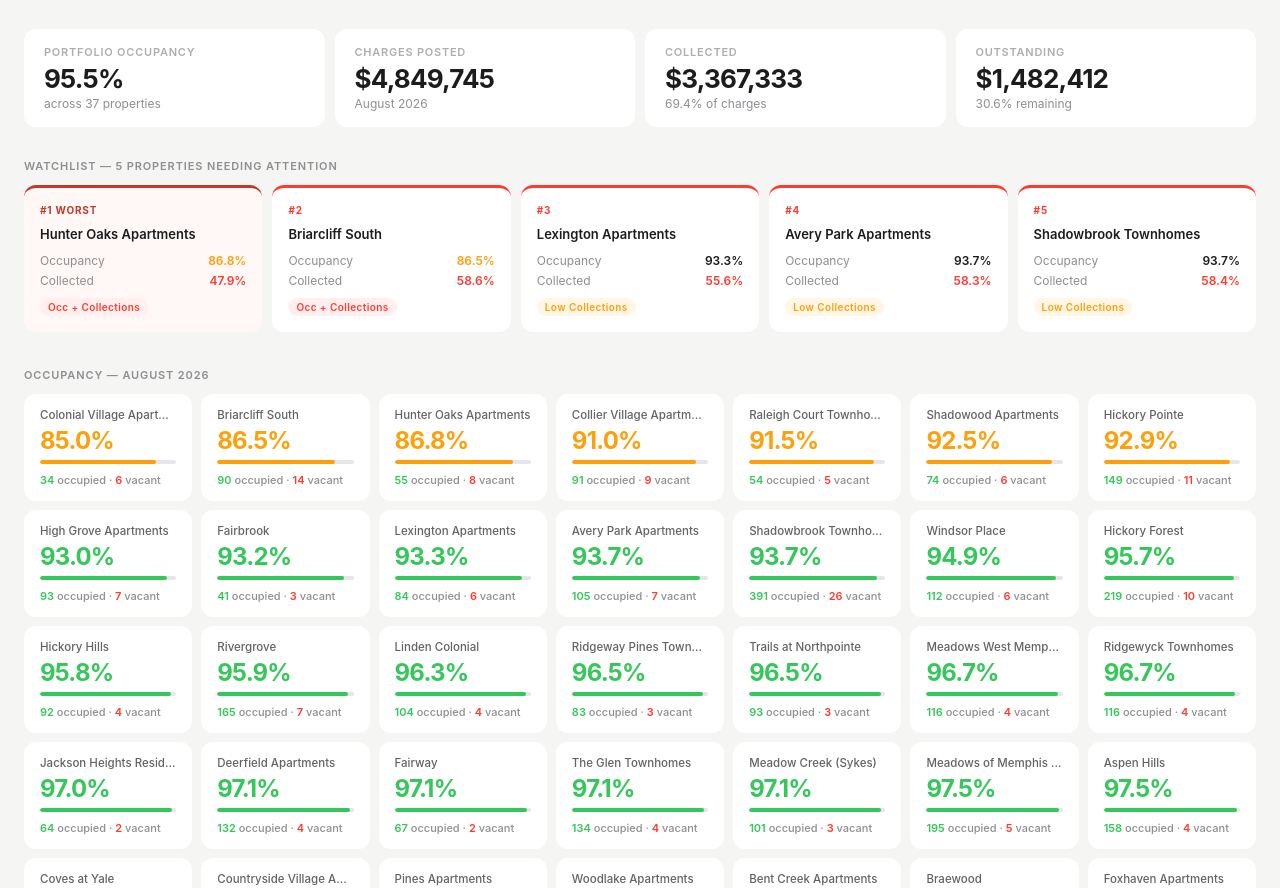
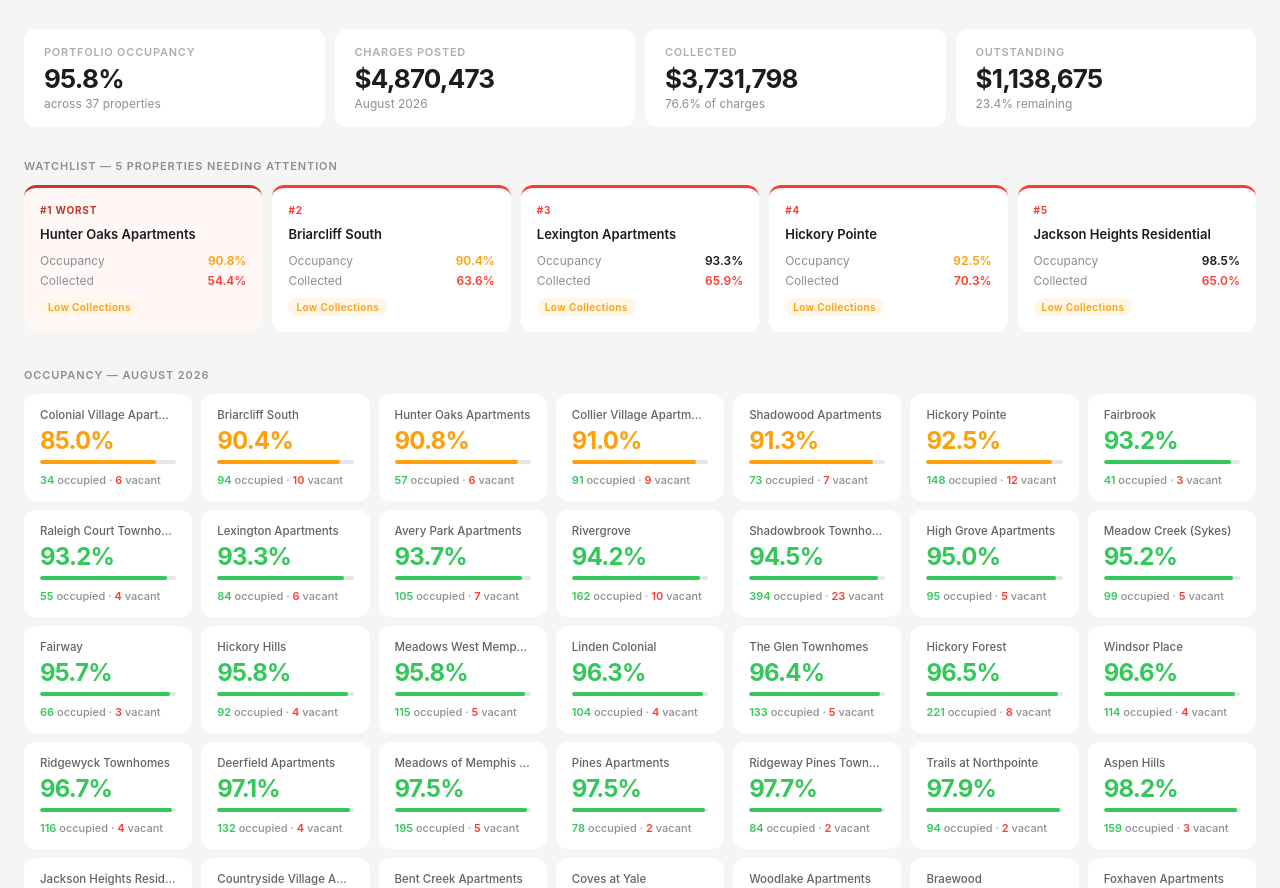
Before and after one commit to parkercgms/cgmsdashboard, a plain HTML site: page index.html in a window 1280 px wide. Shown: the part 67-955 px from the top of the page. Drawn offline with Linux system fonts and the light colour scheme.

Commit message:
Update dashboard - August 17, 2026

```diff
--- a/index.html
+++ b/index.html
@@ -263,89 +263,89 @@ body {
 if (window.__dashboardRendered) throw 'already rendered';
 window.__dashboardRendered = true;
 // ── OCCUPANCY DATA (August 2026 Ending Occupancy) ──────────────────
-// Source: 20260809_Daily Occupancy Dashboard.csv, week of 08/03/2026-08/09/2026 Ending Occupancy
+// Source: 20260817_Daily Occupancy Dashboard.csv, week of 08/17/2026-08/23/2026 Ending Occupancy
 const occupancy = [
-  { name: "Aspen Hills", occ: 0.9753, total: 162 },
+  { name: "Aspen Hills", occ: 0.9815, total: 162 },
   { name: "Avery Park Apartments", occ: 0.9372, total: 112 },
-  { name: "Bent Creek Apartments", occ: 1.0000, total: 86 },
+  { name: "Bent Creek Apartments", occ: 0.9884, total: 86 },
   { name: "Braewood", occ: 1.0000, total: 76 },
-  { name: "Briarcliff South", occ: 0.8654, total: 104 },
+  { name: "Briarcliff South", occ: 0.9038, total: 104 },
   { name: "Collier Village Apartments", occ: 0.9100, total: 100 },
   { name: "Colonial Village Apartments", occ: 0.8500, total: 40 },
   { name: "Countryside Village Apartments", occ: 0.9868, total: 76 },
-  { name: "Coves at Yale", occ: 0.9780, total: 182 },
+  { name: "Coves at Yale", occ: 0.9890, total: 182 },
   { name: "Deerfield Apartments", occ: 0.9706, total: 136 },
   { name: "Fairbrook", occ: 0.9318, total: 44 },
-  { name: "Fairway", occ: 0.9710, total: 69 },
+  { name: "Fairway", occ: 0.9565, total: 69 },
   { name: "Foxhaven Apartments", occ: 1.0000, total: 96 },
-  { name: "Hickory Forest", occ: 0.9565, total: 229 },
+  { name: "Hickory Forest", occ: 0.9652, total: 229 },
   { name: "Hickory Hills", occ: 0.9583, total: 96 },
-  { name: "Hickory Pointe", occ: 0.9292, total: 160 },
-  { name: "High Grove Apartments", occ: 0.9300, total: 100 },
-  { name: "Hunter Oaks Apartments", occ: 0.8684, total: 63 },
-  { name: "Jackson Heights Residential", occ: 0.9697, total: 66 },
+  { name: "Hickory Pointe", occ: 0.9250, total: 160 },
+  { name: "High Grove Apartments", occ: 0.9500, total: 100 },
+  { name: "Hunter Oaks Apartments", occ: 0.9079, total: 63 },
+  { name: "Jackson Heights Residential", occ: 0.9848, total: 66 },
   { name: "Lexington Apartments", occ: 0.9333, total: 90 },
   { name: "Linden Colonial", occ: 0.9626, total: 108 },
-  { name: "Meadow Creek (Sykes)", occ: 0.9712, total: 104 },
+  { name: "Meadow Creek (Sykes)", occ: 0.9519, total: 104 },
+  { name: "Meadows West Memphis", occ: 0.9583, total: 120 },
   { name: "Meadows of Memphis Apartments", occ: 0.9750, total: 200 },
-  { name: "Meadows West Memphis", occ: 0.9667, total: 120 },
-  { name: "Pines Apartments", occ: 0.9875, total: 80 },
-  { name: "Raleigh Court Townhomes", occ: 0.9153, total: 59 },
-  { name: "Ridgeway Pines Townhomes", occ: 0.9651, total: 86 },
+  { name: "Pines Apartments", occ: 0.9750, total: 80 },
+  { name: "Raleigh Court Townhomes", occ: 0.9322, total: 59 },
+  { name: "Ridgeway Pines Townhomes", occ: 0.9767, total: 86 },
   { name: "Ridgewyck Townhomes", occ: 0.9667, total: 120 },
-  { name: "Rivergrove", occ: 0.9591, total: 172 },
-  { name: "Shadowbrook Townhomes", occ: 0.9372, total: 417 },
-  { name: "Shadowood Apartments", occ: 0.9250, total: 80 },
-  { name: "The Glen Townhomes", occ: 0.9710, total: 138 },
-  { name: "Trails at Northpointe", occ: 0.9653, total: 96 },
+  { name: "Rivergrove", occ: 0.9415, total: 172 },
+  { name: "Shadowbrook Townhomes", occ: 0.9454, total: 417 },
+  { name: "Shadowood Apartments", occ: 0.9125, total: 80 },
+  { name: "The Glen Townhomes", occ: 0.9638, total: 138 },
+  { name: "Trails at Northpointe", occ: 0.9792, total: 96 },
   { name: "Village of Sycamore Ridge", occ: 1.0000, total: 114 },
   { name: "Willow Glen", occ: 1.0000, total: 24 },
-  { name: "Windsor Place", occ: 0.9492, total: 118 },
+  { name: "Windsor Place", occ: 0.9661, total: 118 },
   { name: "Woodlake Apartments", occ: 0.9918, total: 122 },
 ];
 // ── DELINQUENCY DATA (August 2026) ─────────────────────
-// Source: 20260812_Daily Delinquency Dashboard.csv
+// Source: 20260817_Daily Delinquency Dashboard.csv
 // charged = Current Year - Total Charges
 // collected = Current Year - Collections
 // pct = Current Year - % Collected
 const delinquency = [
-  { name: "Aspen Hills", charged: 262152.96, collected: 223670.38, pct: 0.9557 },
-  { name: "Avery Park Apartments", charged: 219971.67, collected: 125165.72, pct: 0.5830 },
-  { name: "Bent Creek Apartments", charged: 91690.90, collected: 54896.67, pct: 0.6141 },
-  { name: "Braewood", charged: 115786.63, collected: 107964.35, pct: 0.9698 },
-  { name: "Briarcliff South", charged: 80789.29, collected: 45807.07, pct: 0.5861 },
-  { name: "Collier Village Apartments", charged: 118275.70, collected: 96086.87, pct: 0.8227 },
-  { name: "Colonial Village Apartments", charged: 35405.40, collected: 27664.65, pct: 0.7865 },
-  { name: "Countryside Village Apartments", charged: 91073.00, collected: 63897.00, pct: 0.7220 },
-  { name: "Coves at Yale", charged: 233250.95, collected: 131230.27, pct: 0.8257 },
-  { name: "Deerfield Apartments", charged: 145905.89, collected: 93710.21, pct: 0.6643 },
-  { name: "Fairbrook", charged: 57602.80, collected: 55480.23, pct: 0.9946 },
-  { name: "Fairway", charged: 65031.20, collected: 43914.00, pct: 0.6982 },
-  { name: "Foxhaven Apartments", charged: 105618.75, collected: 78384.77, pct: 0.7422 },
-  { name: "Hickory Forest", charged: 260524.10, collected: 164155.34, pct: 0.6368 },
-  { name: "Hickory Hills", charged: 90290.20, collected: 60234.83, pct: 0.7126 },
-  { name: "Hickory Pointe", charged: 228992.97, collected: 138452.94, pct: 0.6187 },
-  { name: "High Grove Apartments", charged: 116844.45, collected: 90898.10, pct: 0.8026 },
-  { name: "Hunter Oaks Apartments", charged: 70955.25, collected: 32133.70, pct: 0.4790 },
-  { name: "Jackson Heights Residential", charged: 77357.20, collected: 44501.15, pct: 0.5760 },
-  { name: "Lexington Apartments", charged: 80296.95, collected: 43294.23, pct: 0.5565 },
-  { name: "Linden Colonial", charged: 159647.57, collected: 147522.44, pct: 0.9803 },
-  { name: "Meadow Creek (Sykes)", charged: 91836.50, collected: 58566.92, pct: 0.6450 },
-  { name: "Meadows of Memphis Apartments", charged: 237235.50, collected: 170999.82, pct: 0.7224 },
-  { name: "Meadows West Memphis", charged: 121897.60, collected: 79628.91, pct: 0.6746 },
-  { name: "Pines Apartments", charged: 83039.84, collected: 67357.22, pct: 0.8494 },
-  { name: "Raleigh Court Townhomes", charged: 62580.70, collected: 39931.47, pct: 0.6424 },
-  { name: "Ridgeway Pines Townhomes", charged: 104391.75, collected: 69918.79, pct: 0.7865 },
-  { name: "Ridgewyck Townhomes", charged: 141010.65, collected: 97595.50, pct: 0.7196 },
-  { name: "Rivergrove", charged: 176243.50, collected: 100683.79, pct: 0.5817 },
-  { name: "Shadowbrook Townhomes", charged: 345068.90, collected: 195173.23, pct: 0.5840 },
-  { name: "Shadowood Apartments", charged: 93013.25, collected: 74790.50, pct: 0.8418 },
-  { name: "The Glen Townhomes", charged: 160394.25, collected: 130684.83, pct: 0.8241 },
-  { name: "Trails at Northpointe", charged: 153632.78, collected: 127355.91, pct: 0.8546 },
-  { name: "Village of Sycamore Ridge", charged: 137951.60, collected: 105373.75, pct: 0.7995 },
-  { name: "Willow Glen", charged: 34653.61, collected: 30073.06, pct: 0.9491 },
-  { name: "Windsor Place", charged: 97312.70, collected: 63576.34, pct: 0.6644 },
-  { name: "Woodlake Apartments", charged: 102017.90, collected: 86557.73, pct: 0.8492 },
+  { name: "Aspen Hills", charged: 263623.98, collected: 224911.38, pct: 0.9554 },
+  { name: "Avery Park Apartments", charged: 217815.72, collected: 151854.80, pct: 0.7160 },
+  { name: "Bent Creek Apartments", charged: 93820.90, collected: 62501.47, pct: 0.6928 },
+  { name: "Braewood", charged: 116762.63, collected: 112227.62, pct: 0.9995 },
+  { name: "Briarcliff South", charged: 82455.29, collected: 50310.11, pct: 0.6363 },
+  { name: "Collier Village Apartments", charged: 118275.70, collected: 99838.87, pct: 0.8549 },
+  { name: "Colonial Village Apartments", charged: 35405.40, collected: 30410.40, pct: 0.8645 },
+  { name: "Countryside Village Apartments", charged: 91248.00, collected: 74014.00, pct: 0.8351 },
+  { name: "Coves at Yale", charged: 234099.95, collected: 144036.27, pct: 0.9048 },
+  { name: "Deerfield Apartments", charged: 146792.89, collected: 111869.69, pct: 0.7882 },
+  { name: "Fairbrook", charged: 57602.80, collected: 55646.23, pct: 0.9976 },
+  { name: "Fairway", charged: 65031.20, collected: 46540.00, pct: 0.7399 },
+  { name: "Foxhaven Apartments", charged: 105226.75, collected: 87879.23, pct: 0.8352 },
+  { name: "Hickory Forest", charged: 262032.10, collected: 188614.79, pct: 0.7275 },
+  { name: "Hickory Hills", charged: 92284.40, collected: 66098.29, pct: 0.7838 },
+  { name: "Hickory Pointe", charged: 228278.67, collected: 156804.99, pct: 0.7033 },
+  { name: "High Grove Apartments", charged: 116844.45, collected: 96663.64, pct: 0.8535 },
+  { name: "Hunter Oaks Apartments", charged: 73528.25, collected: 37525.61, pct: 0.5438 },
+  { name: "Jackson Heights Residential", charged: 79114.70, collected: 51352.20, pct: 0.6499 },
+  { name: "Lexington Apartments", charged: 85091.95, collected: 53037.13, pct: 0.6586 },
+  { name: "Linden Colonial", charged: 159647.57, collected: 147522.44, pct: 0.9816 },
+  { name: "Meadow Creek (Sykes)", charged: 89357.60, collected: 63061.32, pct: 0.7143 },
+  { name: "Meadows West Memphis", charged: 121897.60, collected: 94663.94, pct: 0.8020 },
+  { name: "Meadows of Memphis Apartments", charged: 237708.00, collected: 184256.82, pct: 0.7772 },
+  { name: "Pines Apartments", charged: 81869.84, collected: 69804.22, pct: 0.8934 },
+  { name: "Raleigh Court Townhomes", charged: 64516.70, collected: 49669.90, pct: 0.7810 },
+  { name: "Ridgeway Pines Townhomes", charged: 104391.75, collected: 73736.78, pct: 0.8294 },
+  { name: "Ridgewyck Townhomes", charged: 141010.65, collected: 111430.10, pct: 0.8216 },
+  { name: "Rivergrove", charged: 173801.55, collected: 118725.48, pct: 0.7002 },
+  { name: "Shadowbrook Townhomes", charged: 348397.90, collected: 234956.65, pct: 0.6962 },
+  { name: "Shadowood Apartments", charged: 93013.25, collected: 83493.40, pct: 0.9397 },
+  { name: "The Glen Townhomes", charged: 158603.25, collected: 142964.73, pct: 0.9118 },
+  { name: "Trails at Northpointe", charged: 155808.78, collected: 134411.01, pct: 0.8895 },
+  { name: "Village of Sycamore Ridge", charged: 137951.60, collected: 120361.75, pct: 0.9139 },
+  { name: "Willow Glen", charged: 34653.61, collected: 31685.84, pct: 1.0000 },
+  { name: "Windsor Place", charged: 100489.70, collected: 72095.29, pct: 0.7488 },
+  { name: "Woodlake Apartments", charged: 102017.90, collected: 96821.87, pct: 0.9499 },
 ];
 // ── HELPERS ───────────────────────────────────────────────────────────────
 const pct = n => (n * 100).toFixed(1) + '%';
```
